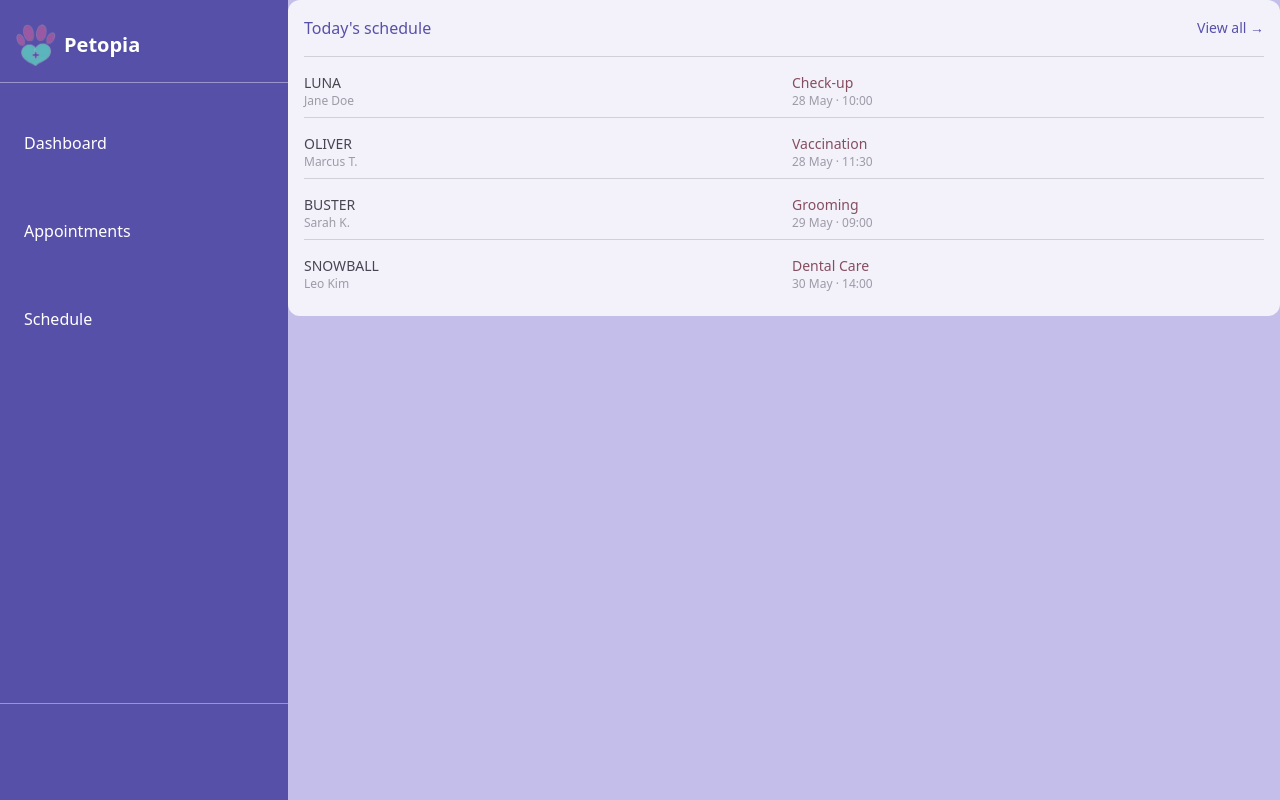
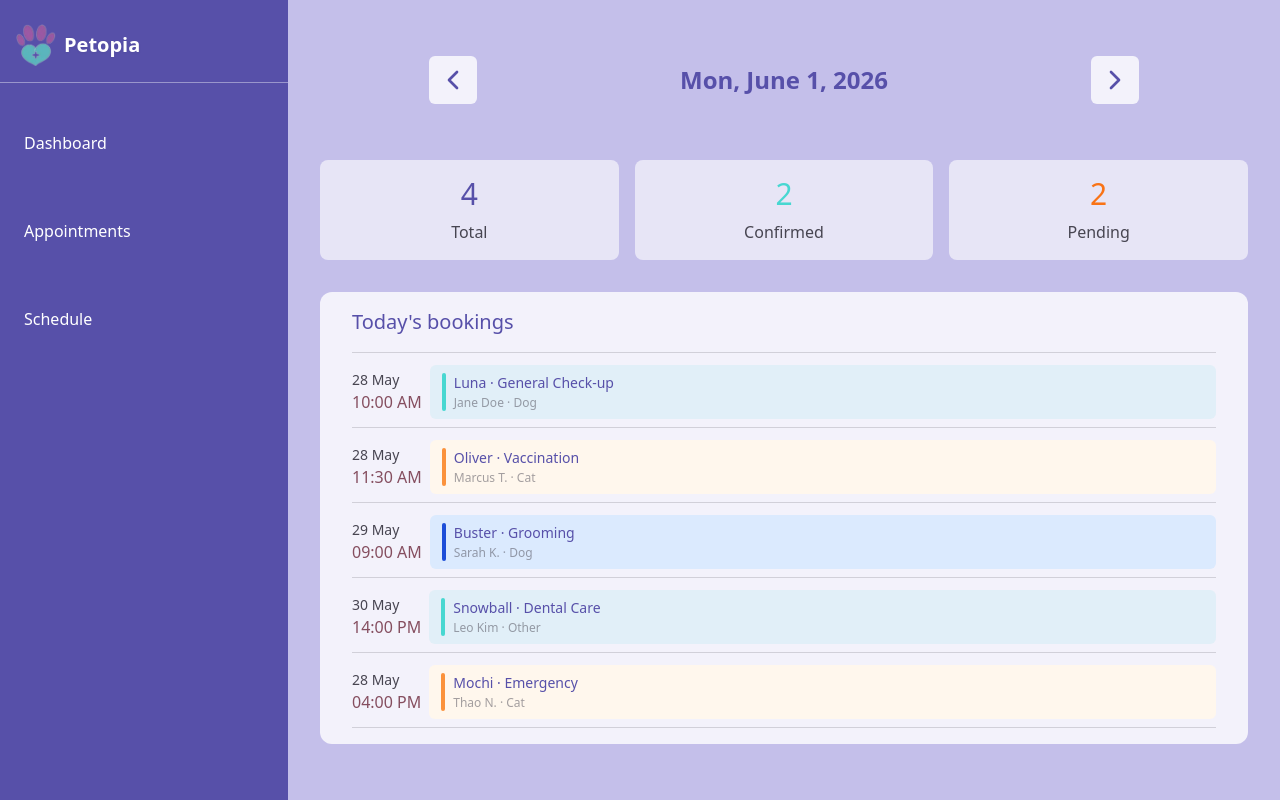
Before and after one commit to V-le319/Petopia---Pet-Clinic, a Next.js app: page /dashboard/schedule in a window 1280 px wide. Shown: the top 800 px of the page. Built offline with nearby package versions, Linux system fonts and the light colour scheme; no server answers.

Commit message:
complete schedule route

```diff
--- a/app/dashboard/appointments/page.tsx
+++ b/app/dashboard/appointments/page.tsx
@@ -3,13 +3,14 @@ import { useSession } from 'next-auth/react'
 import Image from 'next/image'
 import Sidebar from '@/components/dashboard/Sidebar'
 import { mockBookings, petTypeBadge, statusBadge, type Booking } from '@/lib/mockData'
+import Link from 'next/link'
 
 
 const Appointments = () => {
     const { data : session } = useSession()
   return (
     <>
-    <div className="w-full min-h-screen flex flex-col  bg-lightLavender gap-8 py-4 pt-14 md:pt-0 pb-24">
+    <div className="w-full min-h-screen flex flex-col  bg-lightLavender gap-8 py-4  pt-14 md:pt-0 pb-24">
       <div className="w-full h-auto p-4 px-8 sm:px-10 bg-white/80 mt-6 flex justify-between">
           <div className="flex flex-col gap-1">
             <h1 className="text-2xl font-medium text-headline">Appointments</h1>
@@ -30,13 +31,14 @@ const Appointments = () => {
 
       <div className="w-full h-auto px-8 flex flex-col gap-8">
 
-          <div className="flex flex-col items-center sm:flex-row gap-4 w-full">
+          <div className="flex flex-col justify-center items-center sm:flex-row gap-4 w-full">
             <input className="sm:w-1/2 w-full bg-white/80 text-base text-text rounded-xl px-6 py-2 border-none"
                   placeholder="Search by name, pet, service ..."/>
-            <div className="flex gap-4">
+            <div className=" flex gap-2 sm:gap-4">
               <button className="dashboard-btn">All</button>
               <button className="dashboard-btn">Confirmed</button>
               <button className="dashboard-btn">Pending</button>
+              <button className="dashboard-btn">Done</button>
             </div>
           </div>
 
@@ -61,10 +63,21 @@ const Appointments = () => {
 
           </div>
         ))}
+        <div className="flex gap-6 justify-end items-center w-full">
+        <span className="text-text/70 text-sm">Showing 1-5 of 27</span>
+        <div className="text-text/70 text-sm flex gap-1">
+          <Link href=""><button className="page-btn">1</button></Link>
+          <Link href=""><button className="page-btn">2</button></Link>
+          <Link href=""><button className="page-btn">3</button></Link>
+        </div>
       </div>
+
+      </div>
+
 
                  {/* ── TABLET + DESKTOP: table ── */}
           <div className="hidden sm:block w-full bg-white/80 rounded-xl">
+
             <div className="w-full p-4 flex justify-between">
             <span className="text-headline text-xl font-medium self-center">All bookings</span>
             <span className="text-smallTag bg-tagHover py-1 px-4 rounded-full">Total</span>
@@ -106,6 +119,15 @@ const Appointments = () => {
         </tbody>
       </table>
 
+      <div className="flex gap-8 justify-end items-center w-full p-4">
+        <span className="text-text/70 text-sm">Showing 1-5 of 27</span>
+        <div className="text-text/70 text-sm flex gap-1">
+          <Link href=""><button className="page-btn">1</button></Link>
+          <Link href=""><button className="page-btn">2</button></Link>
+          <Link href=""><button className="page-btn">3</button></Link>
+        </div>
+      </div>
+
   </div>
 
       </div>
--- a/app/dashboard/schedule/page.tsx
+++ b/app/dashboard/schedule/page.tsx
@@ -1,11 +1,85 @@
-import Schedule from '@/components/dashboard/Schedule'
-import React from 'react'
+'use client'
+import { mockBookings, petTypeBadge, statusBadge, type Booking, statusLeft } from '@/lib/mockData'
+import { useState } from 'react'
+import { ChevronLeft, ChevronRight } from 'lucide-react'
 
 const SchedulePage = () => {
+  const [selectedDate, setSelectedDate] = useState(new Date())
+
+  const prevDay = () => {
+    const d = new Date(selectedDate)
+    d.setDate(d.getDate() - 1)
+    setSelectedDate(d)
+  }
+  const nextDay = () => {
+    const d = new Date(selectedDate)
+    d.setDate(d.getDate() + 1)
+    setSelectedDate(d)
+    }
+
+    const formattedDate = selectedDate.toLocaleDateString('en-US', {
+    weekday: 'short',
+    day: 'numeric',
+    month: 'long',
+    year: 'numeric',
+  })
+
   return (
-    <div>
-        <Schedule/>
+    <>
+    <div className="w-full h-auto p-4 px-2 mt-14 sm:px-10 flex justify-around items-center  py-14 md:pt-0">
+        <div className="bg-white/80 hover:bg-lightLavender hover:text-white duration-300 rounded-md p-2">
+          <ChevronLeft  onClick={prevDay}
+                        className="w-8 h-8 text-headline hover:text-white cursor-pointer" />
+        </div>
+        <span className="text-headline text-2xl font-bold">{formattedDate}</span>
+        <div className="bg-white/80  hover:bg-lightLavender hover:text-white duration-300 rounded-md p-2">
+          <ChevronRight onClick={nextDay}
+                        className="w-8 h-8 text-headline cursor-pointer" />
+        </div>
+      </div>
+
+    <div className="w-full min-h-screen flex flex-col px-8 gap-8">
+
+      <div className="w-full grid grid-cols-3 gap-4">
+        <div className="schedule-card ">
+          <span className="text-headline text-2xl sm:text-3xl font-medium">4</span>
+          <span className="text-text text-sm font-medium sm:text-base">Total</span>
+        </div>
+        <div className="schedule-card ">
+          <span className="text-highlight text-2xl sm:text-3xl font-medium">2</span>
+          <span className="text-text text-sm font-medium sm:text-base">Confirmed</span>
+        </div>
+        <div className="schedule-card ">
+          <span className="text-orange-500 text-2xl sm:text-3xl font-medium">2</span>
+          <span className="text-text text-sm font-medium sm:text-base">Pending</span>
+        </div>
+      </div>
+
+      <div className="schedule w-full h-auto p-4 px-8 bg-white/80 rounded-xl flex flex-col gap-3">
+      <span className="text-headline text-xl font-medium border-b pb-4 border-text/20">Today's bookings</span>
+          {mockBookings.map((b, i) => (
+            <div className=" flex gap-2 items-center pb-2 border-b border-text/20">
+              <div className="flex flex-col">
+                <span className="text-text text-sm">{b.date}</span>
+                <span className="text-smallTag font-medium">{b.time}</span>
+              </div>
+
+                {/* Slot card with colored left border */}
+      <div className={`flex-1 flex gap-2 rounded-md px-3 py-2 ${statusLeft[b.status].bg}`}>
+        <div className={`w-1 rounded-full shrink-0 ${statusLeft[b.status].bar}`} />
+        <div className="flex flex-col gap-0.5">
+          <span className="text-sm font-medium text-headline">{b.pet} · {b.service}</span>
+          <span className="text-xs text-text/50">{b.owner} · {b.petType}</span>
+        </div>
+      </div>
+
+            </div>
+          )
+
+          )}
+      </div>
     </div>
+    </>
   )
 }
 
--- a/app/globals.css
+++ b/app/globals.css
@@ -152,9 +152,18 @@
   @apply bg-white/80 hover:bg-lightBg/40 h-auto p-6 flex flex-col gap-4 border-l-4 justify-center items-start rounded-lg
 }
 
+.schedule-card {
+  @apply  bg-white/60 h-auto px-6 py-4 flex flex-col gap-2 justify-center items-center rounded-lg
+
+}
+
 .dashboard-btn {
   @apply bg-white/80 hover:bg-headline hover:text-white rounded-xl py-2 px-6 text-text text-center text-base font-medium;
   font-family: var(--font-figtree);
+}
+
+.page-btn {
+  @apply py-1 px-2.5 text-center rounded-md hover:bg-headline duration-200 hover:text-white
 }
 
 
--- a/components/Services.tsx
+++ b/components/Services.tsx
@@ -63,7 +63,7 @@ const Services = () => {
       </FadeIn>
 
       <FadeIn delay={0.2}>
-      <div className="w-full h-full grid grid-cols-2 sm:grid-cols-3 gap-8 sm:gap-10">
+      <div className="w-full h-full grid grid-cols-2 sm:grid-cols-3 gap-3 sm:gap-10">
         {services.map((service) => (
           <div className="grid-card "
                 key={service.title}>
--- a/components/dashboard/Schedule.tsx
+++ b/components/dashboard/Schedule.tsx
@@ -41,7 +41,7 @@ const Schedule = () => {
           {/* "Recent bookings" on mobile, "All Bookings" on tablet/desktop */}
           <span className="text-headline font-medium">Today's schedule</span>
         </span>
-        <Link href="/dashboard/bookings" className="text-sm text-headline hover:text-highlight">
+        <Link href="/dashboard/schedule" className="text-sm text-headline hover:text-highlight">
           View all →
         </Link>
       </div>
--- a/lib/mockData.ts
+++ b/lib/mockData.ts
@@ -1,4 +1,4 @@
-export type Status = 'Confirmed' | 'Pending'
+export type Status = 'Confirmed' | 'Pending' | 'Done'
 export type PetType = 'Dog' | 'Cat' | 'Other'
 
 export interface Booking {
@@ -8,16 +8,17 @@ export interface Booking {
   petType: PetType
   service: string
   date: string
+  time: string
   note: string
   status: Status
 }
 
 export const mockBookings: Booking[] = [
-  { owner: 'Jane Doe',  email: 'jane@email.com',   pet: 'Luna',    petType: 'Dog',   service: 'General Check-up', date: '28 May · 10:00 AM', note: 'Limping on front left',       status: 'Confirmed' },
-  { owner: 'Marcus T.', email: 'marcus@email.com', pet: 'Oliver',  petType: 'Cat',   service: 'Vaccination',      date: '28 May · 11:30 AM', note: '—',                           status: 'Pending'   },
-  { owner: 'Sarah K.',  email: 'sarah@email.com',  pet: 'Buster',  petType: 'Dog',   service: 'Grooming',         date: '29 May · 09:00 AM', note: 'Sensitive skin, no harsh products', status: 'Pending' },
-  { owner: 'Leo Kim',   email: 'leo@email.com',    pet: 'Snowball', petType: 'Other', service: 'Dental Care',     date: '30 May · 14:00 PM', note: '—',                           status: 'Confirmed'      },
-  { owner: 'Thao N.',   email: 'thao@email.com',   pet: 'Mochi',   petType: 'Cat',   service: 'Emergency',        date: '28 May · 04:00 PM', note: 'Not eating since yesterday',  status: 'Pending' },
+  { owner: 'Jane Doe',  email: 'jane@email.com',   pet: 'Luna',    petType: 'Dog',   service: 'General Check-up', date: '28 May', time: '10:00 AM', note: 'Limping on front left',       status: 'Confirmed' },
+  { owner: 'Marcus T.', email: 'marcus@email.com', pet: 'Oliver',  petType: 'Cat',   service: 'Vaccination',      date: '28 May', time: '11:30 AM', note: '—',                           status: 'Pending'   },
+  { owner: 'Sarah K.',  email: 'sarah@email.com',  pet: 'Buster',  petType: 'Dog',   service: 'Grooming',         date: '29 May', time: '09:00 AM', note: 'Sensitive skin, no harsh products', status: 'Done' },
+  { owner: 'Leo Kim',   email: 'leo@email.com',    pet: 'Snowball', petType: 'Other', service: 'Dental Care',     date: '30 May', time: '14:00 PM', note: '—',                           status: 'Confirmed'      },
+  { owner: 'Thao N.',   email: 'thao@email.com',   pet: 'Mochi',   petType: 'Cat',   service: 'Emergency',        date: '28 May', time: '04:00 PM', note: 'Not eating since yesterday',  status: 'Pending' },
 ]
 
 export const petTypeBadge: Record<PetType, string> = {
@@ -29,4 +30,11 @@ export const petTypeBadge: Record<PetType, string> = {
 export const statusBadge: Record<Status, string> = {
   Confirmed: 'bg-highlight/20 text-headline',
   Pending:   'bg-orange-100 text-orange-600',
+  Done: 'bg-blue-100 text-blue-700'
 }
+
+export const statusLeft: Record<Status, { bg: string; bar: string }> = {
+  Confirmed: { bg: 'bg-highlight/10',  bar: 'bg-highlight'  },
+  Pending:   { bg: 'bg-orange-50', bar: 'bg-orange-400' },
+  Done:      { bg: 'bg-blue-100', bar: 'bg-blue-700' },
+}
```
